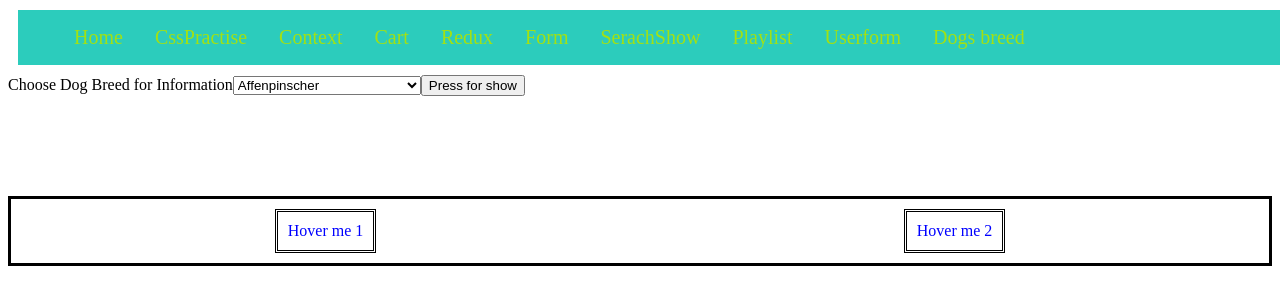
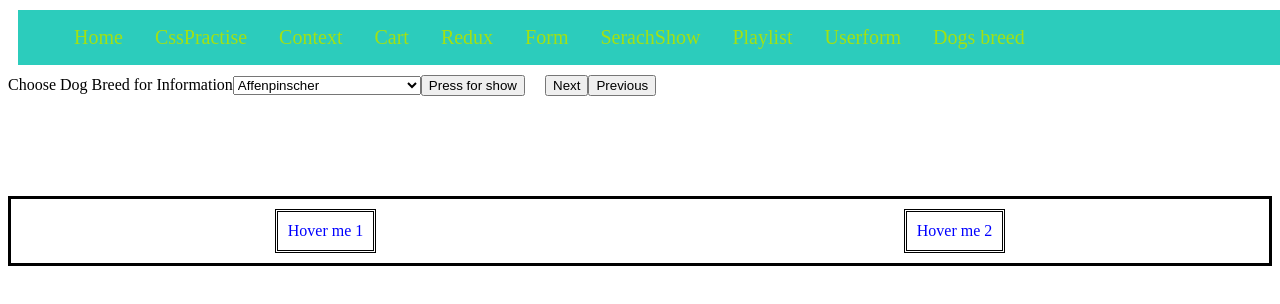
Before and after one commit to vasifwill/cssPrac, a React (Create React App) app: page /dogsbreed in a window 1280 px wide. Shown: the top 304 px of the page. Built offline with nearby package versions, Linux system fonts and the light colour scheme.

Commit message:
slideshow

```diff
--- a/src/DogsBreed.js
+++ b/src/DogsBreed.js
@@ -9,8 +9,10 @@ EXAMPLE:https://api.thedogapi.com/v1/images/search?limit=10&breed_ids=1&api_key=
 
 export const DogsBreed = () => {
   const [selected, setSelected] = useState('')
-  const [data, setData] = useState('')
+  const [images, setimages] = useState()
   const [breedInfo, setBreedInfo] = useState()
+  const [currentIndex, setCurrentIndex] = useState(0)
+
 
   const selection  = [
     {
@@ -57,18 +59,33 @@ export const DogsBreed = () => {
 
   const handleSelections = (e) => {
     setSelected(e.target.value)
-    console.log(data)
     console.log("this is " + selected)
+    // setCurrentIndex(0)
   }
 
   const handleApi = () => {
-    fetch(`https://api.thedogapi.com/v1/images/search?limit=10&breed_ids=${selected}&api_key=live_rhd4NmGkA1tFoe8F3np5qId3nuC81OnMKMLf33eBs78Y54kAvedRNxIMH0Darxck`).then((res) => res.json()).then((data) => {
-      setData(data[0].url)
-      console.log(data[0].breeds[0].bred_for)
+    setCurrentIndex(0)
+    fetch(`https://api.thedogapi.com/v1/images/search?limit=5&breed_ids=${selected}&api_key=live_rhd4NmGkA1tFoe8F3np5qId3nuC81OnMKMLf33eBs78Y54kAvedRNxIMH0Darxck`).then((res) => res.json()).then((data) => {
+      const imagesUrl = data.map(item => item.url)
+      setimages(imagesUrl)
       const breedInformation = {breedFor:data[0].breeds[0].bred_for,lifeSpan:data[0].breeds[0].life_span,temperament:data[0].breeds[0].temperament,origin:data[0].breeds[0].origin}
       setBreedInfo(breedInformation)
     }).catch((err) => console.log(err))
 
+
+
+  }
+
+
+  const handleNext = () => {
+    setCurrentIndex(prev =>
+      prev === images.length - 1 ? prev= 0: prev+1
+    )
+
+  }
+  const handlePrevious = () => {
+    setCurrentIndex(prev =>
+      prev === 0 ? prev= images.length-1: prev -1)
   }
   return (
     <>
@@ -82,8 +99,13 @@ export const DogsBreed = () => {
           </select>
           <button onClick={handleApi}>Press for show</button>
         </div>
+        <div className='images-content'>
         <div>
-        {data && <img  src={data} alt='breed' className='imgBreed'/> }
+        <button onClick={handleNext}>Next</button>
+        <button onClick={handlePrevious}>Previous</button>
+        </div>
+        {images && <img  src={images[currentIndex]} alt='breed' className='imgBreed'/> }
+        {images && <p>{currentIndex}/{images.length}</p>}
         </div>
         <div className='info-content'>
           {breedInfo && <>
```
